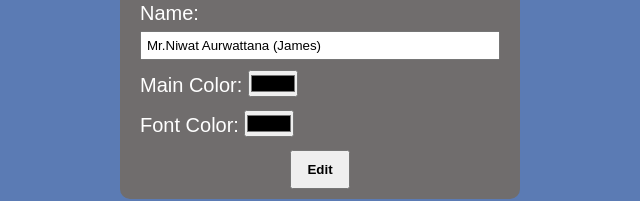
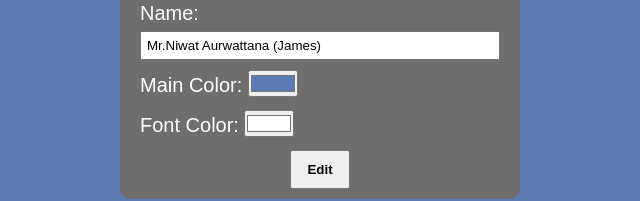
Before and after one commit to Kaymind/codecamp-finalproject, a plain HTML site: page index.html in a window 1280 px wide. Both pictures are taken after a click on the button "Edit Info". Shown: the part 560-761 px from the top of the page, without its empty margins (320-960 px from the left). Drawn offline with Linux system fonts and the light colour scheme.

Commit message:
fix color bug

```diff
--- a/index.html
+++ b/index.html
@@ -28,11 +28,11 @@
           </div>
           <div class="form-group">
               <label for="color1">Main Color: </label>
-              <input type="color" id="color1" name="color1">
+              <input type="color" id="color1" name="color1" value="#5b7bb4">
           </div>
           <div class="form-group">
               <label for="color3">Font Color: </label>
-              <input type="color" id="color3" name="color3">
+              <input type="color" id="color3" name="color3" value="#ffffff">
           </div>
           <input type="submit" value="Edit">
         </form>
```
